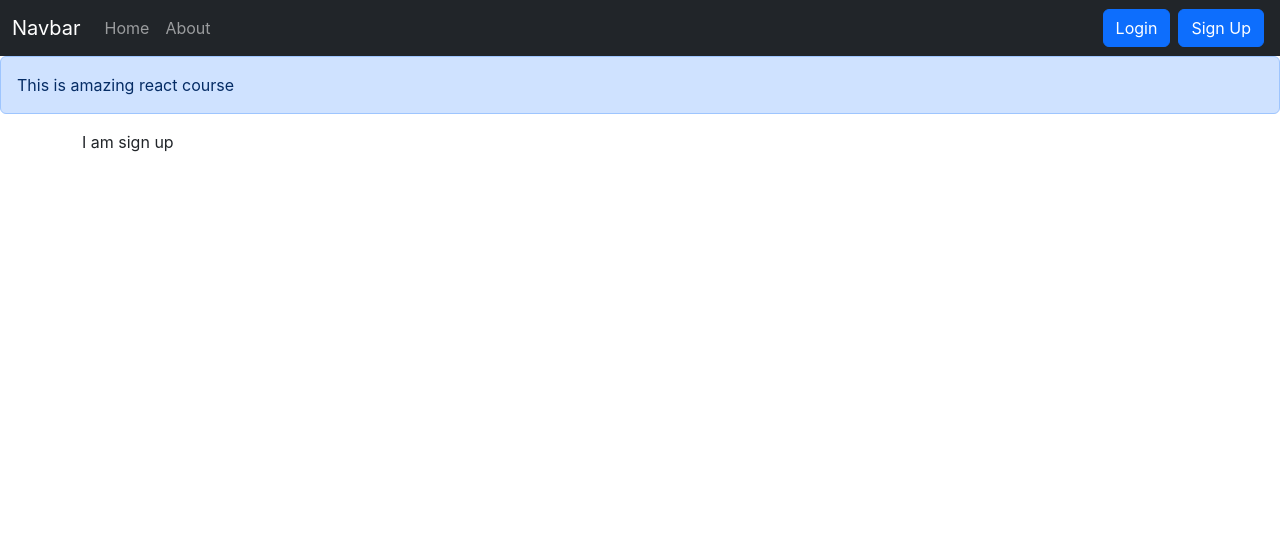
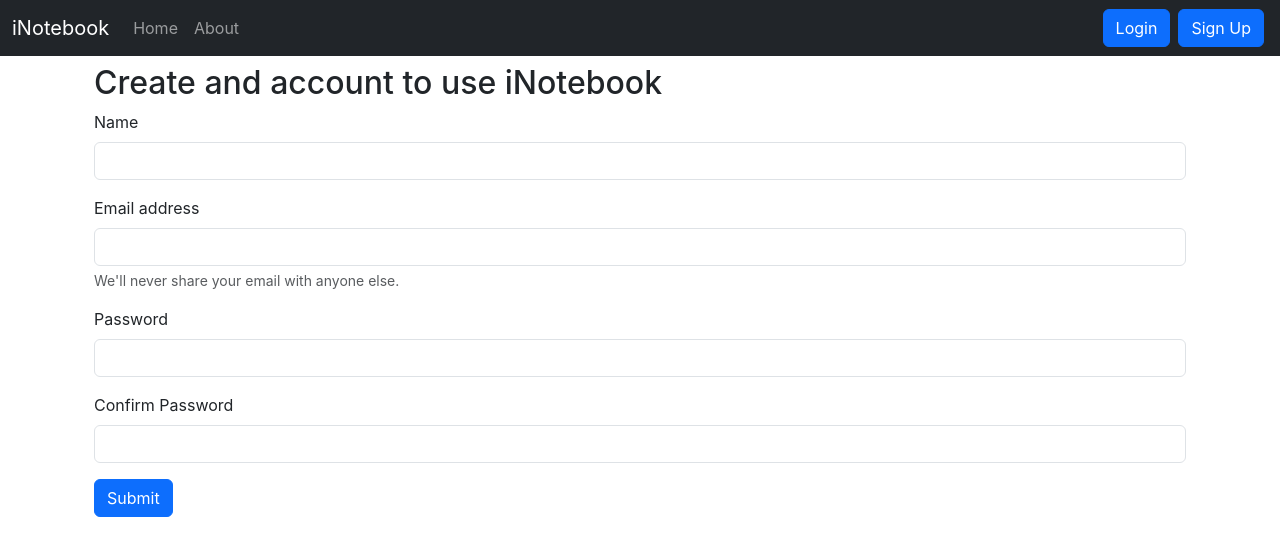
Before and after one commit to salim002/iNotebook-app, a React (Create React App) app: page /signup in a window 1280 px wide. Shown: the top 556 px of the page. Built offline with nearby package versions, Linux system fonts and the light colour scheme; the HTML template or start-up script is replaced by a standard one.

Commit message:
Added Alerts to login, signup etc and added functionality to fetch user specific notes

```diff
--- a/src/App.js
+++ b/src/App.js
@@ -1,5 +1,5 @@
 import "./App.css";
-import React from "react";
+import React, {useState} from "react";
 import { BrowserRouter as Router, Route, Routes } from "react-router-dom";
 
 import Navbar from "./components/Navbar";
@@ -11,18 +11,29 @@
 import Signup from "./components/Signup";
 
 function App() {
+  const [alert, setAlert] = useState(null);
+  const showAlert = (message, type)=>{
+    setAlert({
+      msg: message,
+      type: type
+    })
+    setTimeout(() => {
+      setAlert(null);
+    }, 1500);
+  }
+
   return (
     <>
       <NoteState>
         <Router>
           <Navbar />
-          <Alert message="This is amazing react course"/>
+          <Alert alert={alert}/>
           <div className="container">
             <Routes>
-              <Route exact path="/" element={<Home />}></Route>
+              <Route exact path="/" element={<Home showAlert={showAlert} />}></Route>
               <Route exact path="/about" element={<About />}></Route>
-              <Route exact path="/login" element={<Login />}></Route>
-              <Route exact path="/signup" element={<Signup />}></Route>
+              <Route exact path="/login" element={<Login showAlert={showAlert}/>}></Route>
+              <Route exact path="/signup" element={<Signup showAlert={showAlert}/>}></Route>
             </Routes>
           </div>
         </Router>
--- a/src/components/AddNote.js
+++ b/src/components/AddNote.js
@@ -1,7 +1,7 @@
 import React, {useState, useContext} from "react";
 import noteContext from "../context/notes/NoteContext";
 
-const AddNote = () => {
+const AddNote = (props) => {
     const context = useContext(noteContext);
     const {addNote } = context;
     const [note, setNote] = useState({title: "", description: "", tag: ""});
@@ -10,7 +10,8 @@
     const handleClick = (e)=>{
         e.preventDefault();
         addNote(note.title, note.description, note.tag);
-        setNote({title: "", description: "", tag: "default"});
+        setNote({title: "", description: "", tag: ""});
+        props.showAlert("Added Successfully", "success");
     }
 
     const onChange = (e)=>{
--- a/src/components/Alert.js
+++ b/src/components/Alert.js
@@ -1,13 +1,18 @@
-import React from "react";
+import React from 'react'
 
-const Alert = (props) => {
+function Alert(props) {
+  const capitalize = (word)=>{
+    if(word==="danger"){
+      word="error"
+    }
+    const lower = word.toLowerCase();
+    return lower.charAt(0).toUpperCase() + lower.slice(1);
+  }
   return (
-    <div>
-      <div className="alert alert-primary" role="alert">
-       {props.message}
-      </div>
+    props.alert && <div className={`alert alert-${props.alert.type} alert-dismissible fade show`} role="alert">
+        <strong>{capitalize(props.alert.type)}</strong>: {props.alert.msg}
     </div>
-  );
-};
+  )
+}
 
-export default Alert;
+export default Alert
--- a/src/components/Home.js
+++ b/src/components/Home.js
@@ -1,10 +1,11 @@
 import React from 'react';
 import Notes from "./Notes";
 
-const Home = () => {
+const Home = (props) => {
+  const {showAlert} = props;
   return (
     <div>
-      <Notes/>
+      <Notes showAlert={showAlert}/>
     </div>
   )
 }
--- a/src/components/Login.js
+++ b/src/components/Login.js
@@ -1,7 +1,7 @@
 import React, {useState} from 'react'
 import { useNavigate } from 'react-router-dom';
 
-const Login = () => {
+const Login = (props) => {
     const [credentials, setCredentials] = useState({email: "", password: ""});
     const navigate = useNavigate();
 
@@ -19,10 +19,11 @@
         if(json.success){
             // Save the auth token and redirect
             localStorage.setItem('token', json.authToken);
+            props.showAlert("Logged in successfully", "success")
             navigate('/');
         }
         else{
-            alert("Invalid Credentials");
+            props.showAlert("Invalid Details", "danger")
         }
     }
 
@@ -31,7 +32,8 @@
     }
 
   return (
-    <div>
+    <div className="mt-3">
+      <h2>Login to continue to iNotebook</h2>
       <form onSubmit={handleSubmit}>
         <div className="mb-3">
             <label htmlFor="email" className="form-label">Email address</label>
--- a/src/components/Navbar.js
+++ b/src/components/Navbar.js
@@ -1,8 +1,13 @@
 // import React, {useEffect} from "react";
 import React from "react";
-import {Link, useLocation} from "react-router-dom";
+import {Link, useLocation, useNavigate} from "react-router-dom";
 
 const Navbar = () => {
+  const navigate = useNavigate();
+  const handleLogout = ()=>{
+    localStorage.removeItem('token');
+    navigate('/login')
+  }
   let location = useLocation();
   // useEffect(() => {
   //   console.log(location.pathname)
@@ -11,7 +16,7 @@
     <nav className="navbar navbar-expand-lg navbar-dark bg-dark">
       <div className="container-fluid">
         <Link className="navbar-brand" to="/">
-          Navbar
+          iNotebook
         </Link>
         <button
           className="navbar-toggler"
@@ -37,10 +42,10 @@
               </Link>
             </li>
           </ul>
-          <form className="d-flex" role="search">
+          {!localStorage.getItem('token')?<form className="d-flex" role="search">
             <Link className="btn btn-primary mx-1" to="/login" role="button">Login</Link>
             <Link className="btn btn-primary mx-1" to="/signup" role="button">Sign Up</Link>
-          </form>
+          </form>:<button onClick={handleLogout} className="btn btn-primary">Logout</button>}
         </div>
       </div>
     </nav>
--- a/src/components/Noteitem.js
+++ b/src/components/Noteitem.js
@@ -12,7 +12,7 @@
         <div className="card-body">
           <div className="d-flex align-items-center">
             <h5 className="card-title">{note.title}</h5>
-            <i className="fa-solid fa-trash-can mx-2" onClick={()=>{deleteNote(note._id)}} ></i>
+            <i className="fa-solid fa-trash-can mx-2" onClick={()=>{deleteNote(note._id); props.showAlert("Deleted Successfully", "success");}} ></i>
             <i className="fa-regular fa-pen-to-square mx-2" onClick={()=>{updateNote(note)}}></i>
           </div>
           <p className="card-text">{note.description}</p>
--- a/src/components/Notes.js
+++ b/src/components/Notes.js
@@ -2,13 +2,20 @@
 import noteContext from "../context/notes/NoteContext";
 import Noteitem from "./Noteitem";
 import AddNote from "./AddNote";
+import { useNavigate } from 'react-router-dom';
 
 
-const Notes = () => {
+const Notes = (props) => {
   const context = useContext(noteContext);
+  const navigate = useNavigate();
   const {notes, getNotes, editNote} = context;
   useEffect(() => {
-    getNotes()
+    if(localStorage.getItem('token')){
+      getNotes()
+    }
+    else{
+      navigate("/login")
+    }
     // eslint-disable-next-line
   }, [])
 
@@ -25,6 +32,7 @@
   const handleClick = (e)=>{
     editNote(note.id, note.etitle, note.edescription, note.etag);
     refclose.current.click();
+    props.showAlert("Updated Successfully", "success");
   }
 
   const onChange = (e)=>{
@@ -33,7 +41,7 @@
 
   return (
     <>
-      <AddNote />
+      <AddNote showAlert={props.showAlert}/>
       <button ref={ref} type="button" className="btn btn-primary, d-none" data-bs-toggle="modal" data-bs-target="#exampleModal">
         Launch demo modal
       </button>
@@ -75,7 +83,7 @@
           {notes.length===0 && 'No notes to display'}
         </div>
         {notes.map((note) => {
-          return <Noteitem key={note._id} updateNote={updateNote} note={note} />;
+          return <Noteitem key={note._id} updateNote={updateNote} showAlert={props.showAlert} note={note} />;
         })}
       </div>
     </>
--- a/src/components/Signup.js
+++ b/src/components/Signup.js
@@ -1,9 +1,60 @@
-import React from 'react'
+import React, {useState} from 'react'
+import { useNavigate } from 'react-router-dom';
 
-const Signup = () => {
+const Signup = (props) => {
+  const [credentials, setCredentials] = useState({name: "", email: "", password: "", cpassword: ""});
+  const navigate = useNavigate();
+
+  const handleSubmit = async (e)=>{
+    e.preventDefault();
+    const {name, email, password} = credentials;
+    const response = await fetch("http://localhost:5000/api/auth/createuser", {
+        method: "POST",
+        headers: {
+            "Content-Type": "application/json",
+        },
+        body: JSON.stringify({name, email, password})
+    });
+    const json = await response.json();
+    console.log(json)
+    if(json.success){
+      // Save the auth token and redirect
+      localStorage.setItem('token', json.authToken);
+      navigate('/');
+      props.showAlert("Account created successfully", "success")
+    }
+    else{
+      props.showAlert("Invalid Credentials", "danger")
+    }
+}
+
+const onChange = (e)=>{
+    setCredentials({...credentials, [e.target.name]: e.target.value})
+}
+
   return (
-    <div>
-      I am sign up
+    <div className="container mt-2">
+      <h2 className="my-2">Create and account to use iNotebook</h2>
+      <form onSubmit={handleSubmit}>
+        <div className="mb-3">
+          <label htmlFor="name" className="form-label">Name</label>
+          <input type="text" className="form-control" id="name" name="name" onChange={onChange} aria-describedby="emailHelp"/>
+        </div>
+        <div className="mb-3">
+          <label htmlFor="email" className="form-label">Email address</label>
+          <input type="email" className="form-control" id="email" name="email" onChange={onChange} aria-describedby="emailHelp"/>
+          <div id="emailHelp" className="form-text">We'll never share your email with anyone else.</div>
+        </div>
+        <div className="mb-3">
+          <label htmlFor="password" className="form-label">Password</label>
+          <input type="password" className="form-control" id="password" name="password" onChange={onChange} minLength={5} required/>
+        </div>
+        <div className="mb-3">
+          <label htmlFor="cpassword" className="form-label">Confirm Password</label>
+          <input type="password" className="form-control" id="cpassword" name="password" onChange={onChange} minLength={5} required/>
+        </div>
+        <button type="submit" className="btn btn-primary">Submit</button>
+      </form>
     </div>
   )
 }
```
Also changed, not shown: src/context/notes/NoteState.js (+6 -8 lines).
